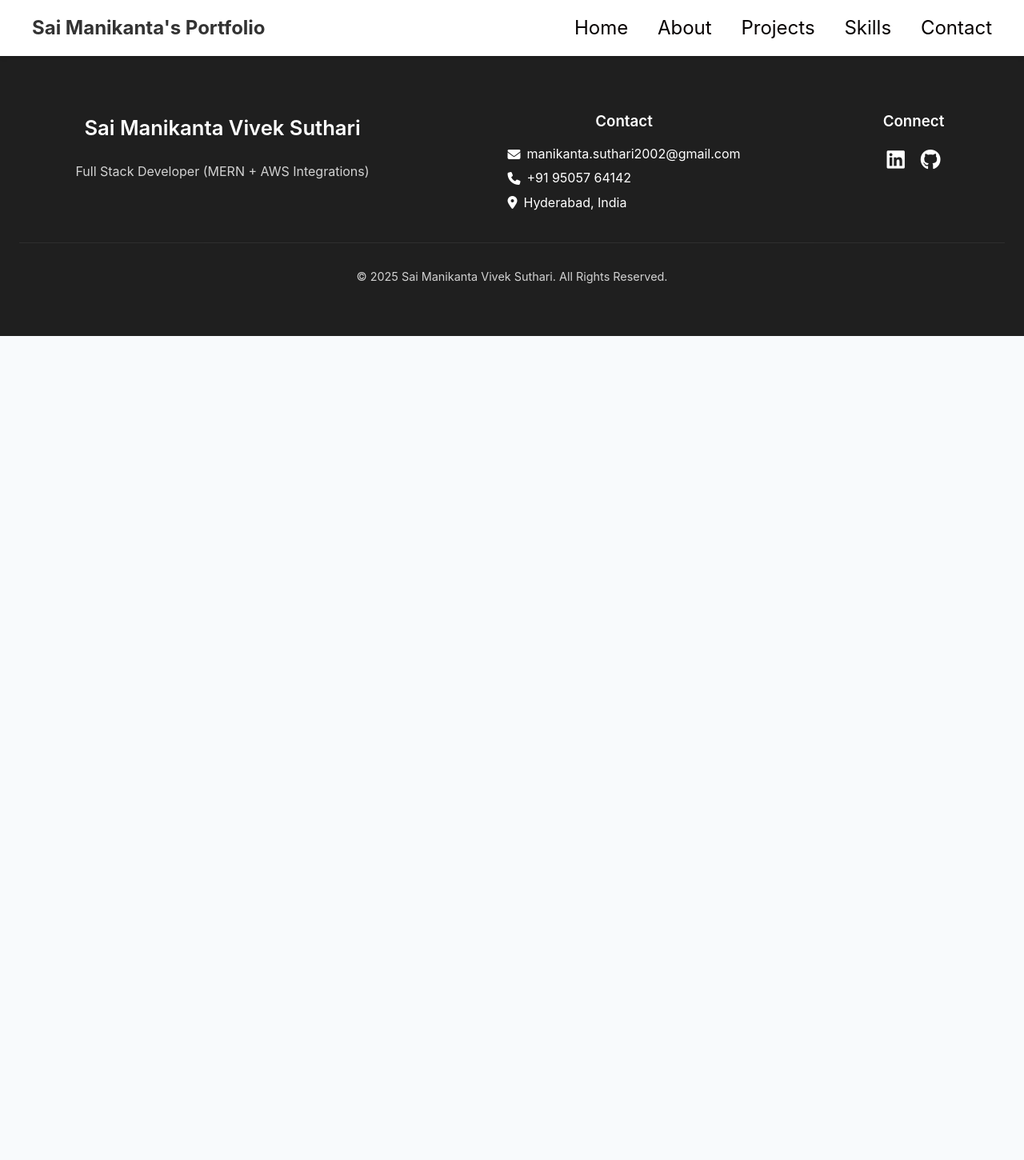
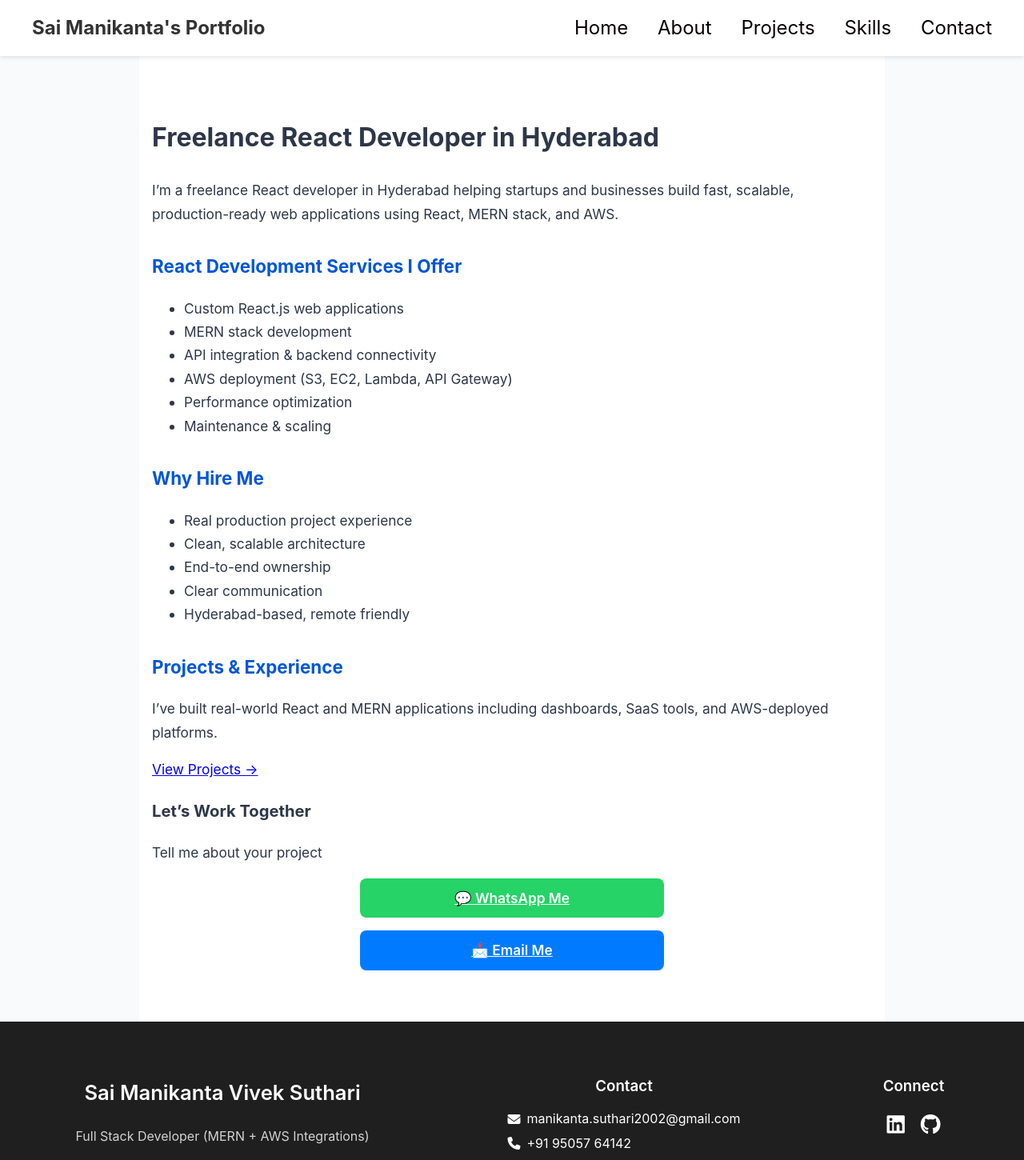
Before and after one commit to Mani9505764142/my-portfolio, a React (Create React App) app: page /freelance-react-developer-hyderabad in a window 1280 px wide. Shown: the top 1450 px of the page at 80% size. Before the commit the page ends 800 px from the top, so only its background shows below. Built offline with nearby package versions, Linux system fonts and the light colour scheme.

Commit message:
feat: add SEO landing pages and service-style UI

```diff
--- a/src/App.js
+++ b/src/App.js
@@ -1,27 +1,41 @@
-import React from 'react';
-import { BrowserRouter as Router, Routes, Route } from 'react-router-dom'; // Update imports
-import Navbar from './components/Navbar';
-import Home from './components/Home';
-import About from './components/About';
-import Projects from './components/Projects';
-import Skills from './components/Skills';
-import Contact from './components/Contact';
-import Footer from './components/Footer';
+import React from "react";
+import { BrowserRouter as Router, Routes, Route } from "react-router-dom";
+
+import Navbar from "./components/Navbar";
+import Home from "./components/Home";
+import About from "./components/About";
+import Projects from "./components/Projects";
+import Skills from "./components/Skills";
+import Contact from "./components/Contact";
+import Footer from "./components/Footer";
+
 import FreelanceReactIndia from "./pages/FreelanceReactIndia";
+import FreelanceReactHyderabad from "./pages/FreelanceReactHyderabad";
 
 const App = () => {
   return (
     <Router>
       <div className="app-container">
         <Navbar />
+
         <Routes>
           <Route path="/" element={<Home />} />
           <Route path="/about" element={<About />} />
           <Route path="/projects" element={<Projects />} />
           <Route path="/skills" element={<Skills />} />
           <Route path="/contact" element={<Contact />} />
-          <Route path="/freelance-react-developer-india" element={<FreelanceReactIndia />} />
+
+          <Route
+            path="/freelance-react-developer-india"
+            element={<FreelanceReactIndia />}
+          />
+
+          <Route
+            path="/freelance-react-developer-hyderabad"
+            element={<FreelanceReactHyderabad />}
+          />
         </Routes>
+
         <Footer />
       </div>
     </Router>
--- a/src/components/Home.js
+++ b/src/components/Home.js
@@ -1,6 +1,8 @@
 import React from "react";
 import profileImage from "../assets/profile.jpg";
 import './Home.css';
+import { Link } from "react-router-dom";
+
 
 const Header = () => {
   return (
@@ -67,15 +69,30 @@ const Header = () => {
       </section>
 
      {/* ================= SEO ROUTE LINKS ================= */}
-<section className="seo-links">
+      {/* ================= SEO ROUTE LINKS ================= */}
+  <section className="seo-links">
   <h3>📌 Popular Searches</h3>
   <div className="seo-links-list">
-    <a href="/freelance-react-developer-india">Freelance React Developer in India</a>
-    <a href="/mern-stack-freelancer-india">MERN Stack Freelancer in India</a>
-    <a href="/react-developer-hyderabad">React Developer in Hyderabad</a>
-    <a href="/hire-react-developer-india">Hire React Developer in India</a>
+    <Link to="/freelance-react-developer-india">
+      Freelance React Developer in India
+    </Link>
+
+    {/* Keep this disabled until page exists */}
+    {/* <Link to="/mern-stack-freelancer-india">
+      MERN Stack Freelancer in India
+    </Link> */}
+
+    <Link to="/freelance-react-developer-hyderabad">
+      React Developer in Hyderabad
+    </Link>
+
+    {/* Keep this disabled until page exists */}
+    {/* <Link to="/hire-react-developer-india">
+      Hire React Developer in India
+    </Link> */}
   </div>
 </section>
+
     </>
   );
 };
--- /dev/null
+++ b/src/pages/FreelanceReactHyderabad.js
@@ -0,0 +1,106 @@
+import React, { useEffect } from "react";
+import { Link } from "react-router-dom";
+import "../SeoPages.css" ;
+
+const FreelanceReactHyderabad = () => {
+
+  useEffect(() => {
+    document.title =
+      "Freelance React Developer in Hyderabad | MERN & AWS – Sai Manikanta Vivek";
+
+    let meta = document.querySelector('meta[name="description"]');
+    if (!meta) {
+      meta = document.createElement("meta");
+      meta.name = "description";
+      document.head.appendChild(meta);
+    }
+    meta.content =
+      "Hire a freelance React developer in Hyderabad for scalable, high-performance web applications. MERN stack expert with real-world AWS deployment experience.";
+
+    let canonical = document.querySelector('link[rel="canonical"]');
+    if (!canonical) {
+      canonical = document.createElement("link");
+      canonical.rel = "canonical";
+      document.head.appendChild(canonical);
+    }
+    canonical.href =
+      "https://suthari-saimanikantavivek.vercel.app/freelance-react-developer-hyderabad";
+  }, []);
+
+  return (
+    <section className="seo-page">
+      <div className="seo-container">
+
+        {/* HERO */}
+        <div className="seo-hero">
+          <h1>Freelance React Developer in Hyderabad</h1>
+          <p className="seo-intro">
+            I’m a freelance React developer in Hyderabad helping startups and
+            businesses build fast, scalable, production-ready web applications
+            using React, MERN stack, and AWS.
+          </p>
+        </div>
+
+        {/* GRID */}
+        <div className="seo-grid">
+
+          {/* LEFT CONTENT */}
+          <div className="seo-content">
+
+            <h2>React Development Services I Offer</h2>
+            <ul>
+              <li>Custom React.js web applications</li>
+              <li>MERN stack development</li>
+              <li>API integration & backend connectivity</li>
+              <li>AWS deployment (S3, EC2, Lambda, API Gateway)</li>
+              <li>Performance optimization</li>
+              <li>Maintenance & scaling</li>
+            </ul>
+
+            <h2>Why Hire Me</h2>
+            <ul>
+              <li>Real production project experience</li>
+              <li>Clean, scalable architecture</li>
+              <li>End-to-end ownership</li>
+              <li>Clear communication</li>
+              <li>Hyderabad-based, remote friendly</li>
+            </ul>
+
+            <h2>Projects & Experience</h2>
+            <p>
+              I’ve built real-world React and MERN applications including
+              dashboards, SaaS tools, and AWS-deployed platforms.
+            </p>
+            <Link to="/projects">View Projects →</Link>
+
+          </div>
+
+          {/* RIGHT CTA */}
+          <div className="seo-cta-box">
+            <h3>Let’s Work Together</h3>
+            <p>Tell me about your project</p>
+
+            <a
+              className="whatsapp-hire"
+              href="https://wa.me/919505764142"
+              target="_blank"
+              rel="noreferrer"
+            >
+              💬 WhatsApp Me
+            </a>
+
+            <a
+              className="email-hire"
+              href="mailto:manikanta.suthari2002@gmail.com"
+            >
+              📩 Email Me
+            </a>
+          </div>
+
+        </div>
+      </div>
+    </section>
+  );
+};
+
+export default FreelanceReactHyderabad;
--- a/src/pages/FreelanceReactIndia.js
+++ b/src/pages/FreelanceReactIndia.js
@@ -1,11 +1,12 @@
 import React from "react";
 import "../SeoPages.css";
-import { Helmet } from "react-helmet";
+
+
 
 const FreelanceReactIndia = () => {
   return (
     <>
-      <Helmet>
+
         <title>Freelance React Developer in India | Hire Sai Manikanta Vivek</title>
         <meta
           name="description"
@@ -16,7 +17,7 @@ const FreelanceReactIndia = () => {
           content="freelance react developer india, hire react developer india, mern stack freelancer india, react developer hyderabad, freelance react developer hyderabad, remote react developer india, full stack developer india"
         />
         <link rel="canonical" href="https://suthari-saimanikantavivek.vercel.app/freelance-react-developer-india" />
-      </Helmet>
+
 
       <section className="seo-page">
         <h1>Freelance React Developer in India | Hire Sai Manikanta Vivek</h1>
```
